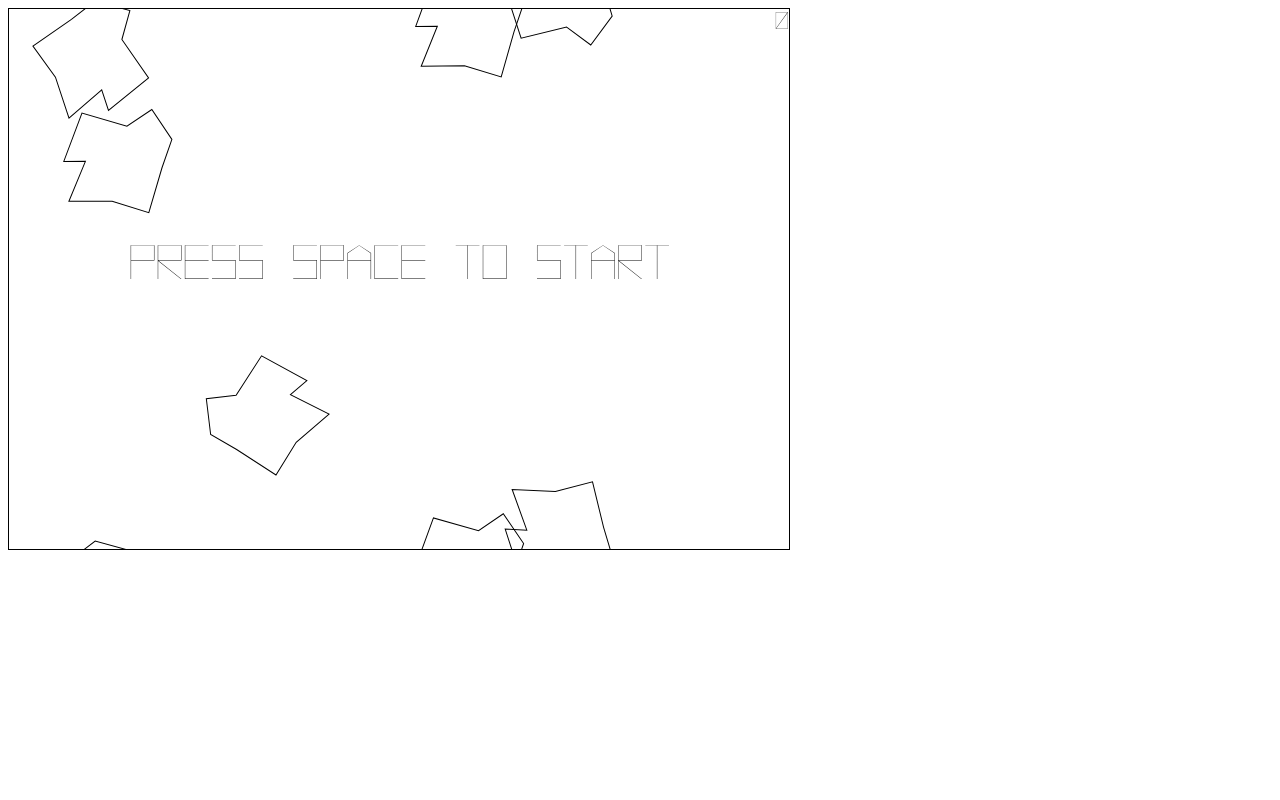
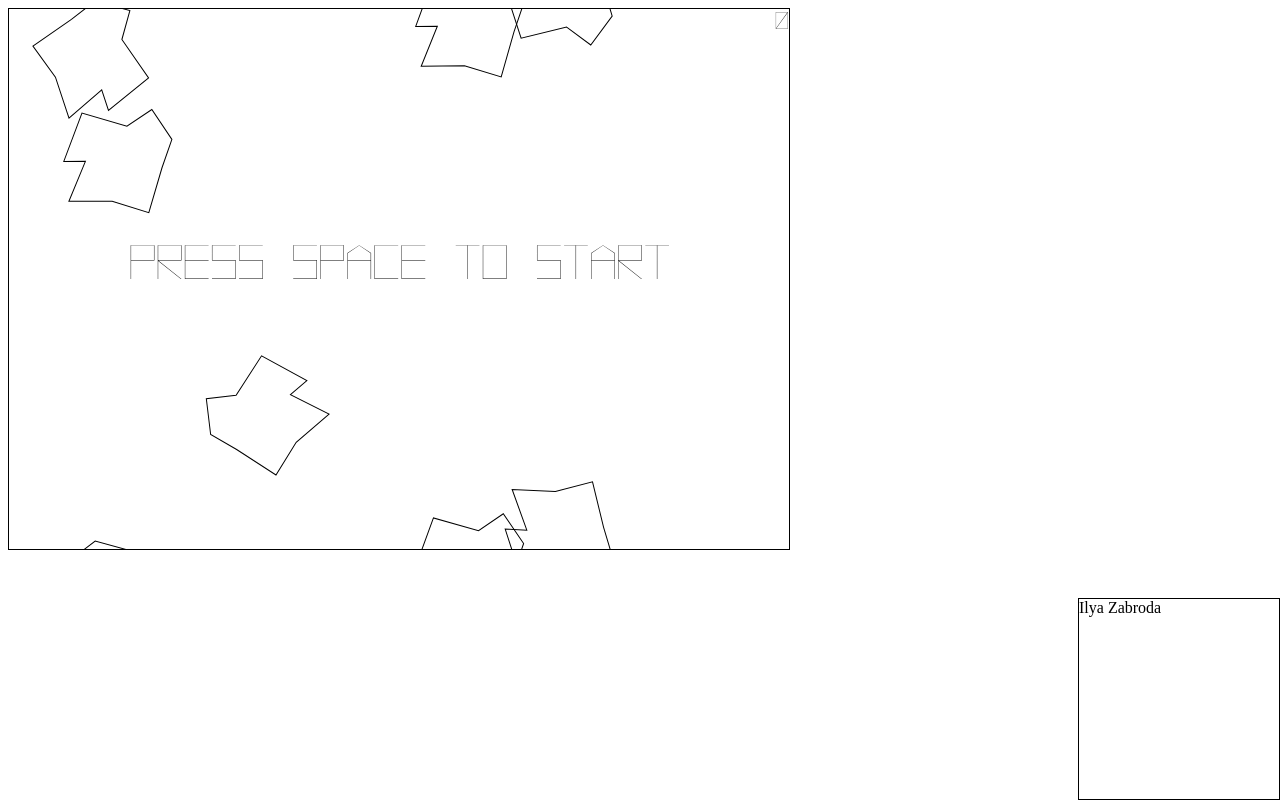
Before and after one commit to Zabroda/asu_git_7210, a plain HTML site: page index.html in a window 1280 px wide. Drawn offline with Linux system fonts and the light colour scheme.

Commit message:
name into html

```diff
--- a/index.html
+++ b/index.html
@@ -27,5 +27,6 @@
         <div id="space" class='button'>FIRE</div>
       </div>
     </div>
+    <div id="space" class = "button"> Ilya Zabroda </div>
   </body>
 </html>
```
